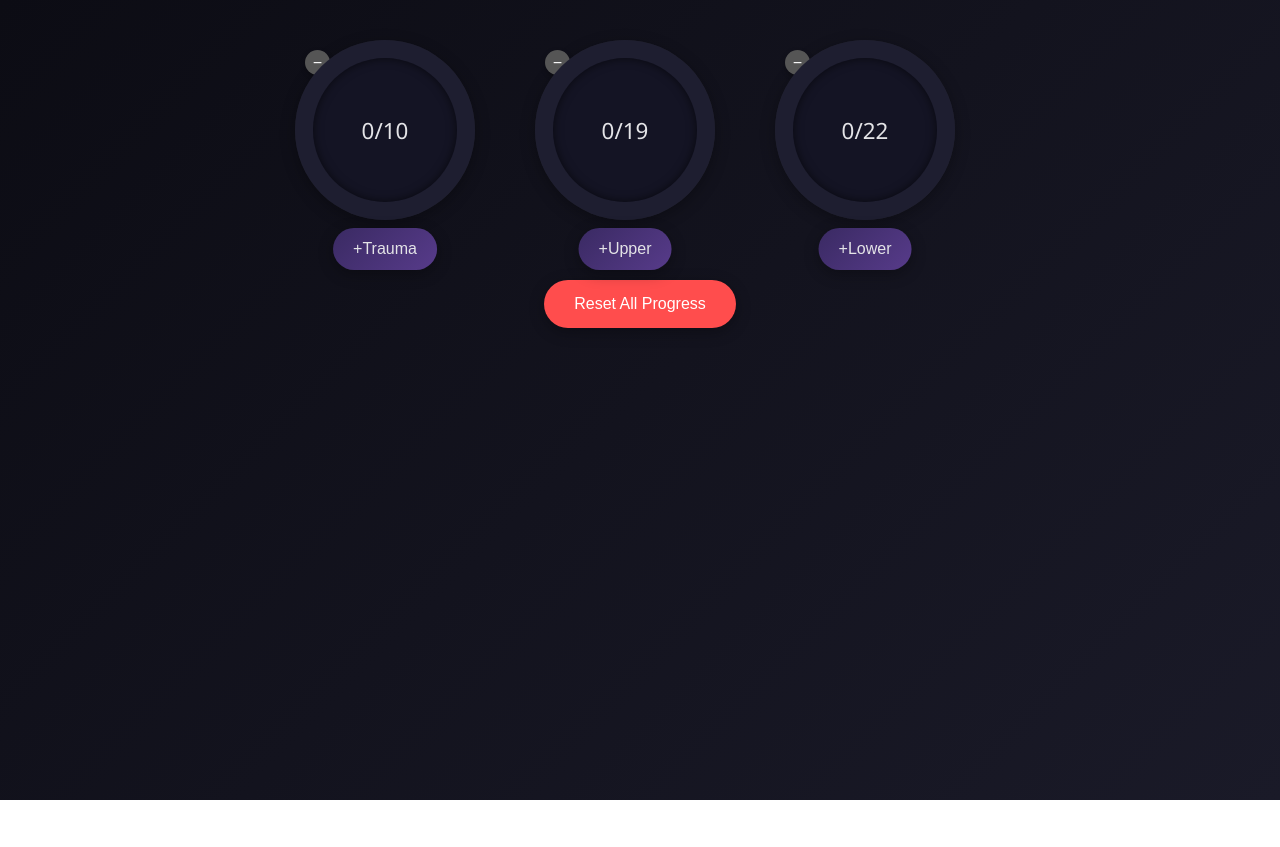
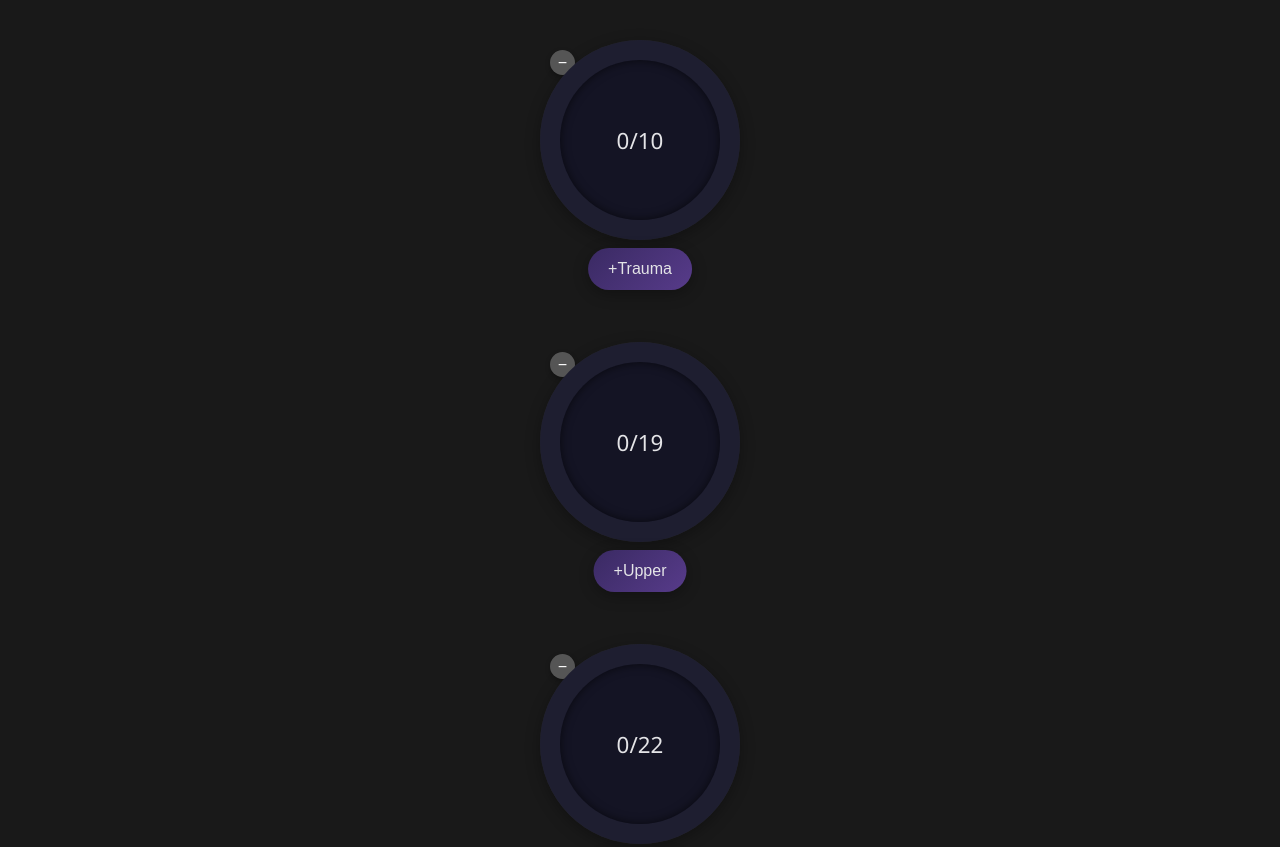
Before and after one commit to starfox1230/Body-CaseStacks, a plain HTML site: page index.html in a window 1280 px wide. Shown: the top 847 px of the page. Before the commit the page ends 800 px from the top, so only its background shows below. Drawn offline with Linux system fonts and the light colour scheme; no server answers.

Commit message:
Update index.html - More Notion Friendly

```diff
--- a/index.html
+++ b/index.html
@@ -13,8 +13,7 @@
         }
 
         body {
-            background-color: #191919;
-            background: linear-gradient(135deg, #0c0c14, #1a1a28);
+            background-color: #191919; /* Solid background color */
             color: #e0e0e0;
             font-family: 'Segoe UI', Tahoma, Geneva, Verdana, sans-serif;
             display: flex;
@@ -33,10 +32,10 @@
 
         .container {
             display: flex;
-            justify-content: center;
-            gap: 30px;
-                flex-wrap: wrap;
-            max-width: 1200px;
+            flex-direction: column; /* Arrange items vertically */
+            align-items: center;    /* Center items horizontally */
+            gap: 40px;              /* Increased gap for better spacing */
+            max-width: 600px;       /* Adjusted max-width for better mobile view */
             width: 100%;
         }
 
@@ -132,21 +131,21 @@
 
         /* Reset Button Styles */
         .reset-button {
-            margin-top: 60px;
-            background: #ff4d4d;
-            color: #fff;
-            border: none;
-            padding: 15px 30px;
-            border-radius: 30px;
+            margin-top: 40px; /* Reduced top margin */
+            background: #333;  /* More discrete color */
+            color: #ccc;       /* Lighter text */
+            border: 1px solid #555; /* Subtle border */
+            padding: 10px 20px;     /* Reduced padding */
+            border-radius: 25px;    /* Slightly smaller border-radius */
             cursor: pointer;
-            font-size: 1rem;
-            box-shadow: 0 4px 15px rgba(0, 0, 0, 0.3);
-            transition: background 0.3s, transform 0.2s;
+            font-size: 0.9rem;
+            box-shadow: none;       /* Removed shadow */
+            transition: background 0.3s, color 0.3s;
         }
 
         .reset-button:hover {
-            background: #ff1a1a;
-            transform: scale(1.05);
+            background: #444; /* Slightly lighter on hover */
+            color: #fff;      /* Increased text contrast on hover */
         }
 
         /* Responsive adjustments */
@@ -180,6 +179,18 @@
                 margin-top: 40px;
             }
         }
+
+        /* Adjustments for larger screens */
+        @media (min-width: 601px) {
+            .container {
+                max-width: 800px;
+            }
+
+            .progress-wrapper {
+                width: 200px;
+                height: 200px;
+            }
+        }
     </style>
 </head>
 <body>
@@ -189,22 +200,19 @@
             <div class="progress" style="--percent: 0deg;"></div>
             <div class="inner-circle" id="trauma-label">0/10</div>
             <button class="progress-button" onclick="updateProgress('trauma', 1)">+Trauma</button>
-        </div>
-        <br><br>
+        </div>     <br>
         <div class="progress-wrapper" id="upper-progress">
             <button class="minus-button" onclick="decrementProgress('upper', 1)">−</button>
             <div class="progress" style="--percent: 0deg;"></div>
             <div class="inner-circle" id="upper-label">0/19</div>
             <button class="progress-button" onclick="updateProgress('upper', 1)">+Upper</button>
-        </div>
-        <br><br>
+        </div>     <br>
         <div class="progress-wrapper" id="lower-progress">
             <button class="minus-button" onclick="decrementProgress('lower', 1)">−</button>
             <div class="progress" style="--percent: 0deg;"></div>
             <div class="inner-circle" id="lower-label">0/22</div>
             <button class="progress-button" onclick="updateProgress('lower', 1)">+Lower</button>
-        </div>
-        <br><br>
+        </div>     <br><br>
     </div>
 
     <!-- Reset Button -->
```
